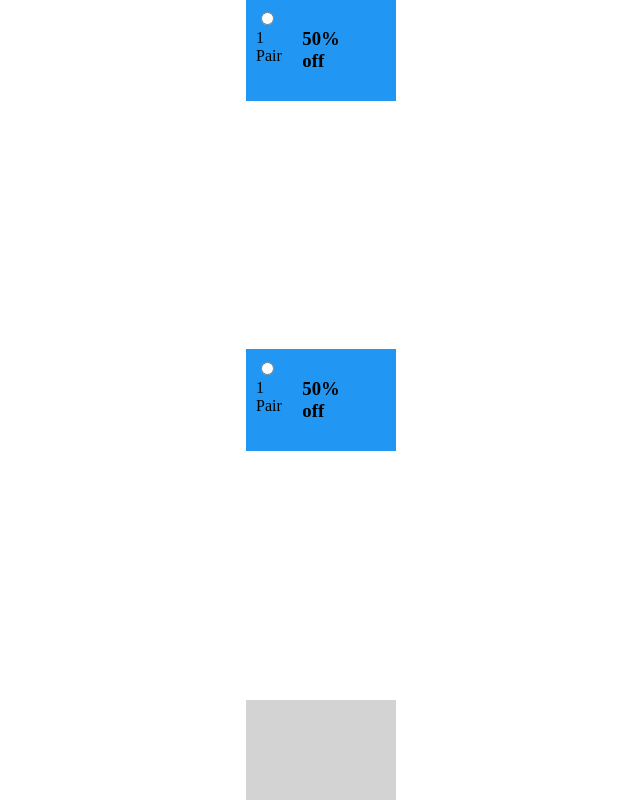
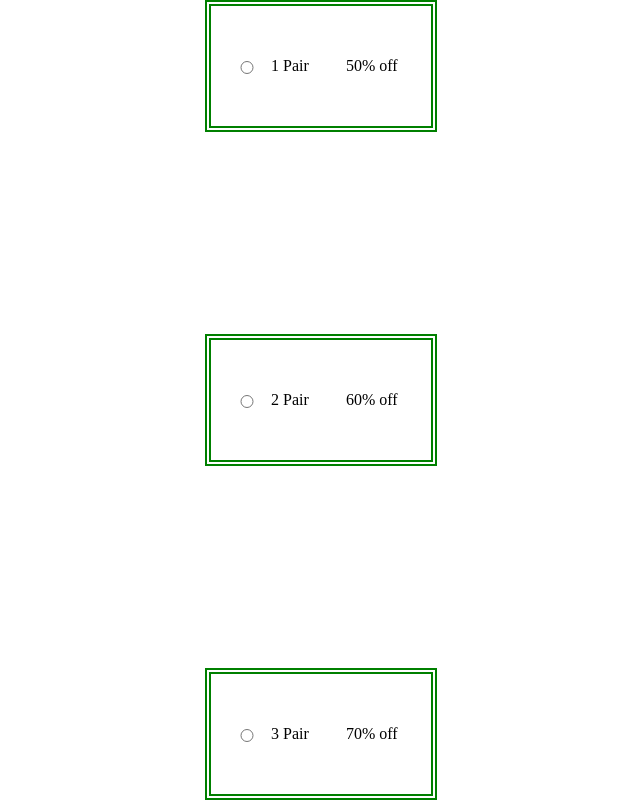
Before and after one commit to ganesh-exe/assesment, a plain HTML site: page index.html in a window 1280 px wide. Shown: the whole page, without its empty margins (319-959 px from the left). Drawn offline with Linux system fonts and the light colour scheme.

Commit message:
Update index.html

```diff
--- a/index.html
+++ b/index.html
@@ -3,7 +3,7 @@
   <head>
     <meta charset="UTF-8" />
     <meta name="viewport" content="width=device-width, initial-scale=1.0" />
-    <title>Interactive Boxes</title>
+    <title>Interactive Grid Boxes</title>
     <style>
       body {
         display: flex;
@@ -13,55 +13,47 @@
         height: 100vh;
         margin: 0;
       }
-      .grid-container {
+      .box {
+        width: 200px;
+        height: 100px;
+        border: green 6px double;
         display: grid;
-  grid-template-columns: 1fr 1fr 1fr;
-  grid-gap: 10px;
-  background-color: #2196F3;
+        grid-template-columns: 50px 1fr 1fr;
+        align-items: center;
         padding: 10px;
-}
-      .box {
-        width: 150px;
-        height: 100px;
-        background-color: lightgray;
-        display: flex;
-        align-items: center;
-        justify-content: center;
         cursor: pointer;
         transition: all 0.3s ease-in-out;
         position: relative;
+        overflow: hidden;
       }
       .box.expanded {
         width: 300px;
-        height: 250px;
+        height: 200px;
+        background-color: lightgreen;
       }
       .options {
         display: none;
-        position: absolute;
-        top: 100%;
-        left: 50%;
-        transform: translateX(-50%);
+        grid-column: span 3;
         background: white;
         padding: 10px;
         border: 1px solid #ccc;
-        box-shadow: 0 2px 5px rgba(0, 0, 0, 0.2);
+        margin-top: 10px;
       }
       .box.expanded .options {
-        display: grid;
-        grid-template-columns: repeat(3, auto);
-        gap: 5px;
+        display: block;
       }
     </style>
   </head>
   <body>
-    <div class="box" onclick="toggleBox(this)">
-        <div class="grid-container">
-            <div class="item1"><input type="radio" id="radio1" name="fav_language" value="HTML">
-                            <label for="radio1">1 Pair</label><br>
-            </div>
-            <div class="item2"> <h3>50% off</h3></div>
-        </div>
-        <div class="settings" style="display: none">
+    <div class="box" onclick="expandBox(this)">
+      <input
+        type="radio"
+        name="box"
+        onclick="expandBox(this.parentElement, event)"
+      />
+      <p>1 Pair</p>
+      <p>50% off</p>
+      <div class="options">
         <label
           >Color:
           <select onchange="changeColor(this, event)">
@@ -81,15 +73,15 @@
         </label>
       </div>
     </div>
-    </div>
-    <div class="box" onclick="toggleBox(this)">
-        <div class="grid-container">
-            <div class="item1"><input type="radio" id="radio1" name="fav_language" value="HTML">
-                            <label for="radio1">1 Pair</label><br>
-            </div>
-            <div class="item2"> <h3>50% off</h3></div>
-        </div>
-        <div class="settings" style="display: none">
+    <div class="box" onclick="expandBox(this)">
+      <input
+        type="radio"
+        name="box"
+        onclick="expandBox(this.parentElement, event)"
+      />
+      <p>2 Pair</p>
+      <p>60% off</p>
+      <div class="options">
         <label
           >Color:
           <select onchange="changeColor(this, event)">
@@ -109,18 +101,15 @@
         </label>
       </div>
     </div>
-    </div>
-    <div class="box" onclick="toggleBox(this)">
+    <div class="box" onclick="expandBox(this)">
+      <input
+        type="radio"
+        name="box"
+        onclick="expandBox(this.parentElement, event)"
+      />
+      <p>3 Pair</p>
+      <p>70% off</p>
       <div class="options">
-        <label
-          ><input
-            type="radio"
-            name="option3"
-            onclick="showSettings(event, this)"
-          />
-          Option 1</label
-        >
-        <div class="settings" style="display: none">
         <label
           >Color:
           <select onchange="changeColor(this, event)">
@@ -140,22 +129,16 @@
         </label>
       </div>
     </div>
-    </div>
 
     <script>
-      function toggleBox(selectedBox) {
+      function expandBox(selectedBox, event) {
+        if (event) event.stopPropagation();
         document.querySelectorAll(".box").forEach((box) => {
           if (box !== selectedBox) {
             box.classList.remove("expanded");
           }
         });
-        selectedBox.classList.toggle("expanded");
-      }
-
-      function showSettings(event, radio) {
-        event.stopPropagation();
-        let settings = radio.closest(".options").querySelector(".settings");
-        settings.style.display = "block";
+        selectedBox.classList.add("expanded");
       }
 
       function changeColor(select, event) {
```
Lines whose indentation alone changed are shown as unchanged.
